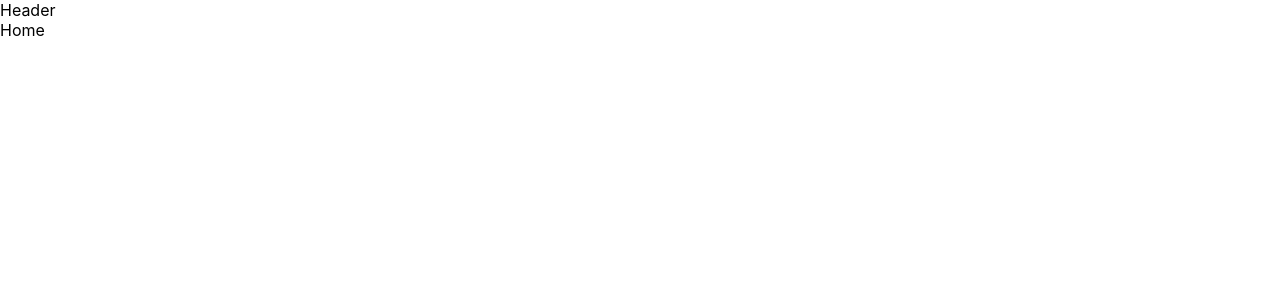
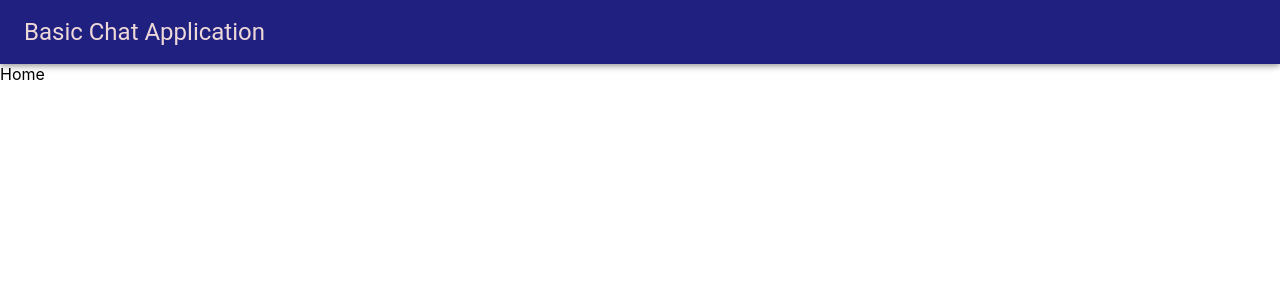
Before and after one commit to paulreitz/chat, a React (Create React App) app: page / in a window 1280 px wide. Shown: the top 300 px of the page. Built offline with nearby package versions, Linux system fonts and the light colour scheme.

Commit message:
Setup the basic header. No navigation added yet, as that will only be available to someone logged in

```diff
--- a/src/components/Header.js
+++ b/src/components/Header.js
@@ -1,9 +1,33 @@
 import React from 'react';
+import { connect } from 'react-redux';
+import AppBar from '@material-ui/core/AppBar';
+import Toolbar from '@material-ui/core/Toolbar';
+import Typography from '@material-ui/core/Typography';
+import { makeStyles } from '@material-ui/styles';
 
-export default class Header extends React.Component {
-    render() {
-        return (
-            <div>Header</div>
-        )
+const useStyles = makeStyles(theme => ({
+    toolbarMargin: {
+        ...theme.mixins.toolbar
     }
-}
+}))
+
+export function Header(props) {
+    const classes = useStyles();
+    return (
+        <React.Fragment>
+            <AppBar position="fixed">
+                <Toolbar>
+                    <Typography variant="h5" color="secondary">Basic Chat Application</Typography>
+                </Toolbar>
+            </AppBar>
+            <div className={classes.toolbarMargin}></div>
+        </React.Fragment>
+    )
+};
+
+const mapStateToProps = (state) => ({
+    isAuthenticated: !!state.user.token,
+    displayName: state.user.displayName
+});
+
+export default connect(mapStateToProps)(Header);
```
Also changed, not shown: 1 other file (tests, documents, lock files or other folders).
